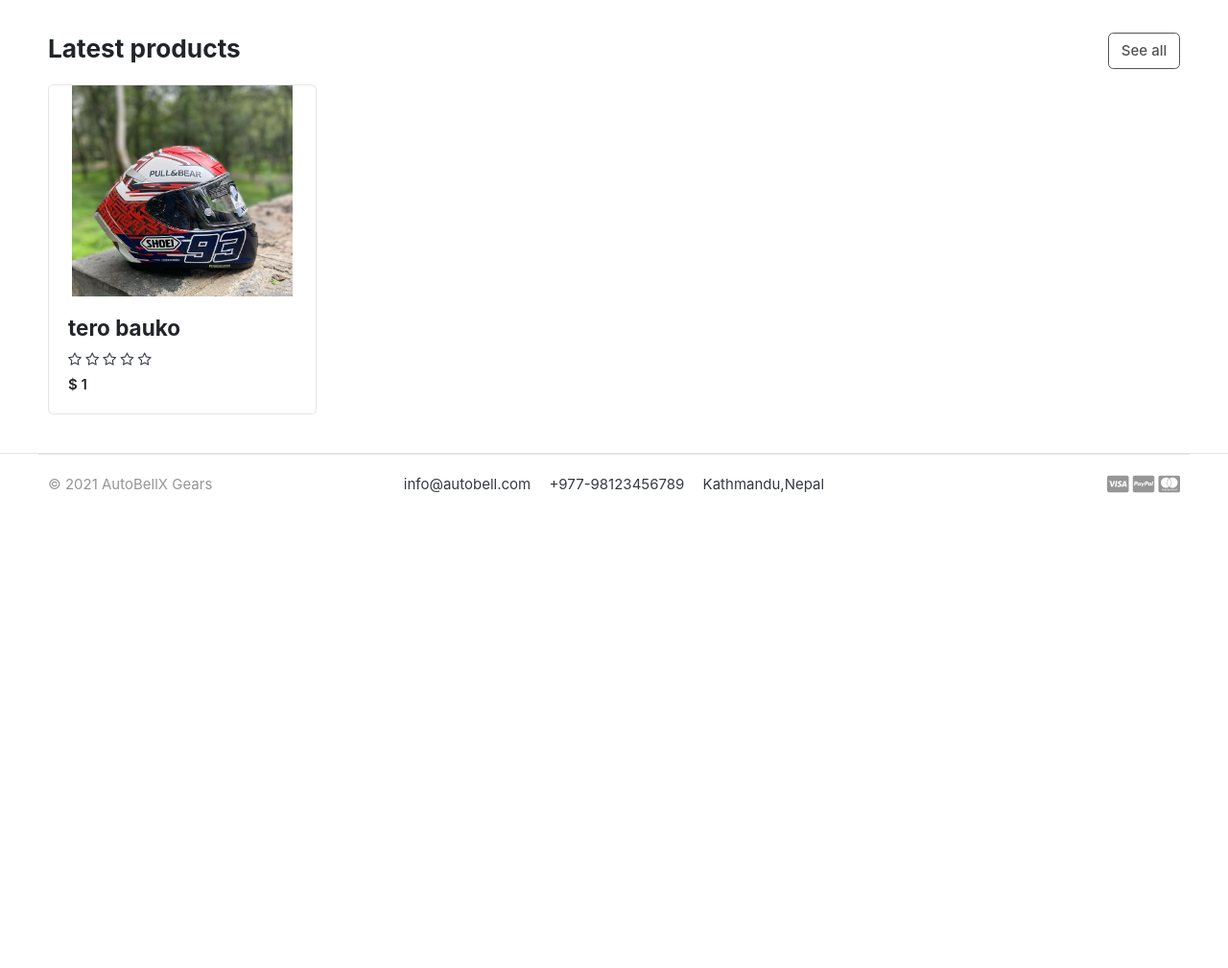
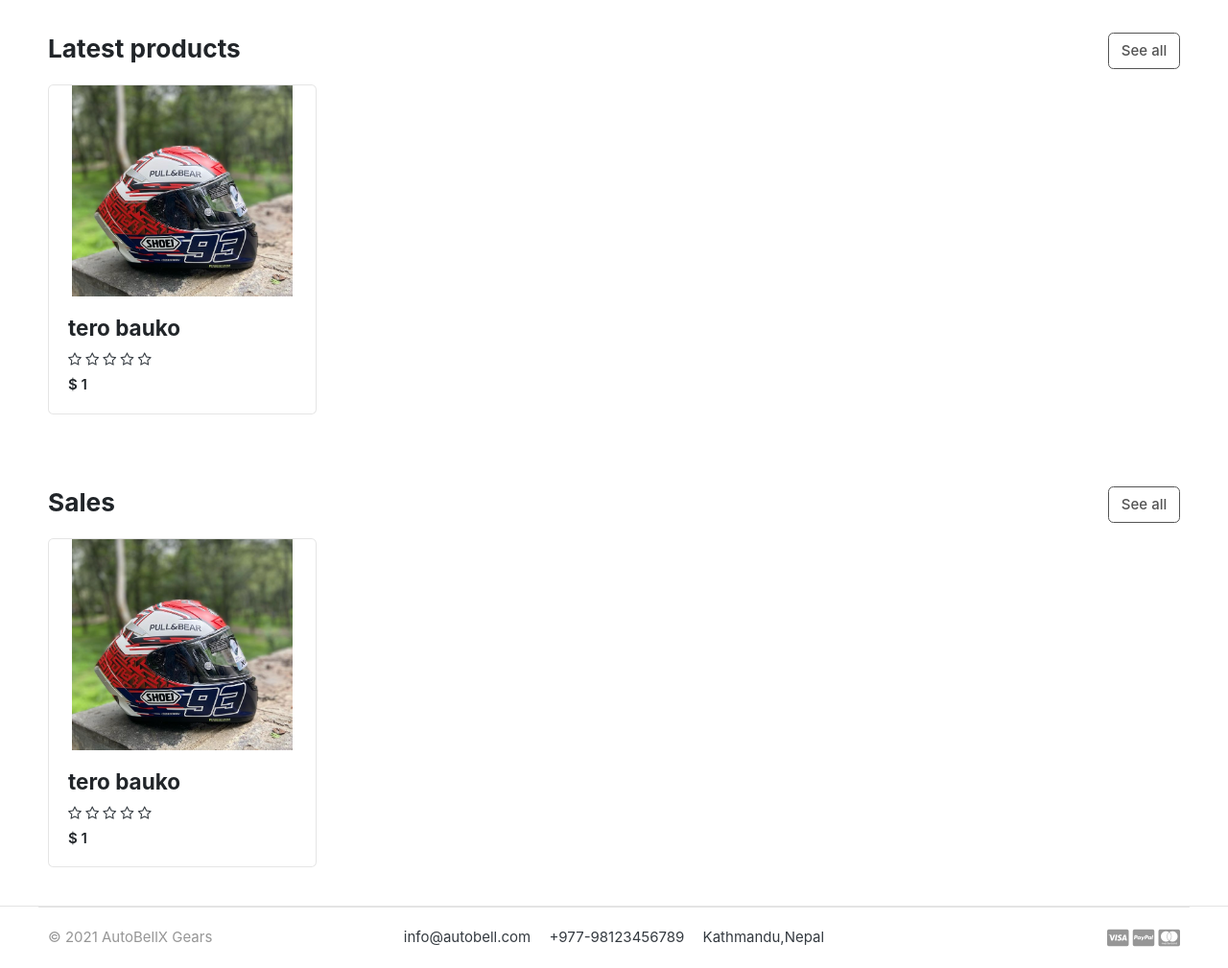
Before and after one commit to shirsak123/AutoBell-XGears, a Django app: page / in a window 1280 px wide. Shown: the part 1391-2400 px from the top of the page at 96% size. Before the commit the page ends 1905 px from the top, so only its background shows below. Run offline with Django 3.2, Linux system fonts and the light colour scheme; data comes from the database, SQL or seed files in the repository; both versions use the stored data as it was after the commit; data that the repository does not hold is empty; some libraries are stand-ins or nearby versions; some web fonts are replaced.

Commit message:
added popular, latest and sale

```diff
--- a/greatkart/views.py
+++ b/greatkart/views.py
@@ -1,12 +1,19 @@
 from django.shortcuts import render
 from store.models import Product
 
+#Sorting Method/Function
+def getavg(obj):
+    return obj.averageReview()
+
 def home(request):
-    products = Product.objects.all().filter(is_available=True)
+    qs = Product.objects.filter()
+    sale = qs[:6]
     latest = Product.objects.all().filter(is_available=True).order_by('created_date')[:6]
+    mostPopular = sorted(qs,key=getavg,reverse=True)[:6]
 
     context = {
-        'products': products,
-        'latest': latest
+        'products': sale,
+        'latest': latest,
+        'mostPopular': mostPopular
     }
     return render(request, 'home.html', context)
--- a/templates/base.html
+++ b/templates/base.html
@@ -7,7 +7,7 @@
 <meta http-equiv="cache-control" content="max-age=604800" />
 <meta name="viewport" content="width=device-width, initial-scale=1, shrink-to-fit=no">
 
-<title>AutoBellX | Be a beast!</title>
+<title>AutoBellX | Be A Beast!</title>
 
 <link href="{% static 'images/favicon.ico' %}" rel="shortcut icon" type="image/x-icon">
 
--- a/templates/home.html
+++ b/templates/home.html
@@ -71,7 +71,7 @@
 
 
 <div class="row">
-	{% for product in products %}
+	{% for product in mostPopular %}
 	<div class="col-md-3">
 		<div class="card card-product-grid">
 			<a href="{{ product.get_url }}" class="img-wrap"> <img src="{{ product.images.url }}"> </a>
@@ -123,6 +123,38 @@
 </div><!-- container // -->
 </section>
 <!-- ========================= SECTION  END// ========================= -->
+<!-- ===================================================================== -->
+<section class="section-name padding-y-sm">
+<div class="container">
+
+<header class="section-heading">
+	<a href="{% url 'store' %}" class="btn btn-outline-secondary float-right">See all</a>
+	<h3 class="section-title">Sales</h3>
+</header><!-- sect-heading -->
+
+
+<div class="row">
+	{% for product in products %}
+	<div class="col-md-3">
+		<div class="card card-product-grid">
+			<a href="{{ product.get_url }}" class="img-wrap"> <img src="{{ product.images.url }}"> </a>
+			<figcaption class="info-wrap">
+				<a href="{{ product.get_url }}" class="title h4">{{ product.product_name }}</a>
+				<i class="fa fa-star{% if product.averageReview < 0.5 %}-o{% elif product.averageReview >= 0.5 and product.averageReview < 1 %}-half-o {% endif %}" aria-hidden="true"></i>
+									<i class="fa fa-star{% if product.averageReview < 1.5 %}-o{% elif product.averageReview >= 1.5 and product.averageReview < 2 %}-half-o {% endif %}" aria-hidden="true"></i>
+									<i class="fa fa-star{% if product.averageReview < 2.5 %}-o{% elif product.averageReview >= 2.5 and product.averageReview < 3 %}-half-o {% endif %}" aria-hidden="true"></i>
+									<i class="fa fa-star{% if product.averageReview < 3.5 %}-o{% elif product.averageReview >= 3.5 and product.averageReview < 4 %}-half-o {% endif %}" aria-hidden="true"></i>
+									<i class="fa fa-star{% if product.averageReview < 4.5 %}-o{% elif product.averageReview >= 4.5 and product.averageReview < 5 %}-half-o {% endif %}" aria-hidden="true"></i>
+				<div class="price mt-1">$ {{ product.price }}</div> <!-- price-wrap.// -->
+			</figcaption>
+		</div>
+	</div> <!-- col.// -->
+	{% endfor %}
+</div> <!-- row.// -->
+
+</div><!-- container // -->
+</section>
+<!-- ========================= SECTION  END// ========================= -->
 
 
 
```
Also changed, not shown: db.sqlite3.
